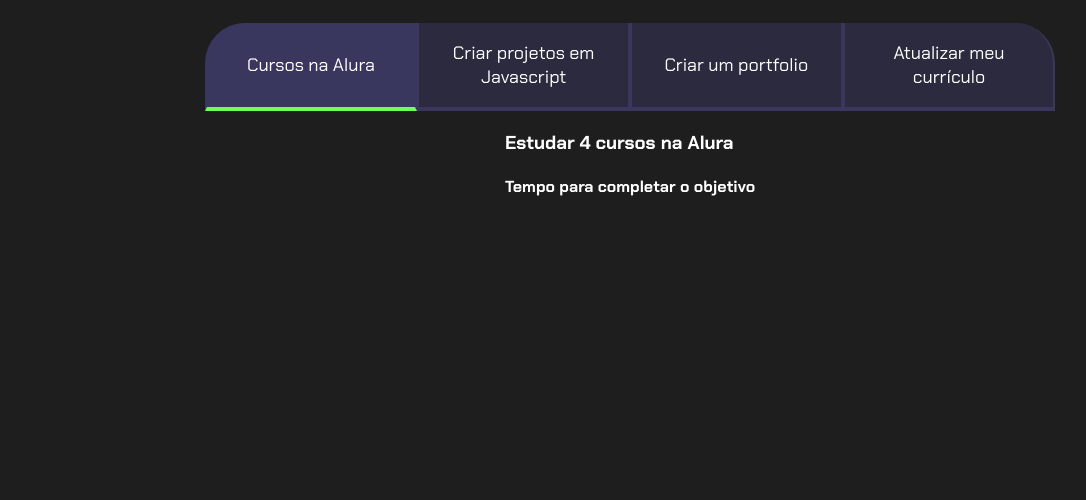
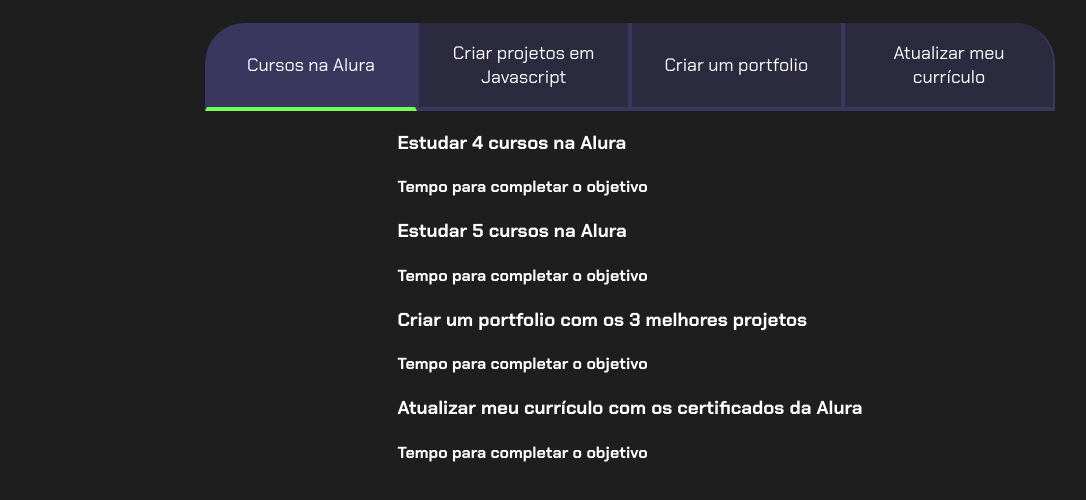
Before and after one commit to biazinha32/projeto-de-vida, a plain HTML site: page index.html in a window 1280 px wide. Shown: the part 80-580 px from the top of the page, without its empty margins (10-1096 px from the left). Drawn offline with Linux system fonts and the light colour scheme.

Commit message:
Update index.html

```diff
--- a/index.html
+++ b/index.html
@@ -17,10 +17,22 @@
             <button class="botao">Criar um portfolio</button>
             <button class="botao">Atualizar meu currículo</button>
         </div>
-        <div  class="abas-textos">
+        <div class="abas-textos">
             <div class="aba-conteudo">
-                <h3 class="aba-conteudo-titulo-principal">Estudar 4 cursos na Alura</h3>
-                <h4 class="aba-conteudo-titulo-segundario">Tempo para completar o objetivo</h4>
+                <h3 class="aba-conteud-titulo-principal">Estudar 4 cursos na Alura</h3>
+                <h4 class="aba-conteud-titulo-secundario">Tempo para completar o objetivo</h4>
+            </div>
+                    <div class="aba-conteudo">
+                <h3 class="aba-conteud-titulo-principal">Estudar 5 cursos na Alura</h3>
+                <h4 class="aba-conteud-titulo-secundario">Tempo para completar o objetivo</h4>
+            </div>
+             <div class="aba-conteudo">
+                <h3 class="aba-conteud-titulo-principal">Criar um portfolio com os 3 melhores projetos</h3>
+                <h4 class="aba-conteud-titulo-secundario">Tempo para completar o objetivo</h4>
+            </div>
+             <div class="aba-conteudo">
+                <h3 class="aba-conteud-titulo-principal">Atualizar meu currículo com os certificados  da Alura</h3>
+                <h4 class="aba-conteud-titulo-secundario">Tempo para completar o objetivo</h4>
             </div>
         </div>
     </section>
```
